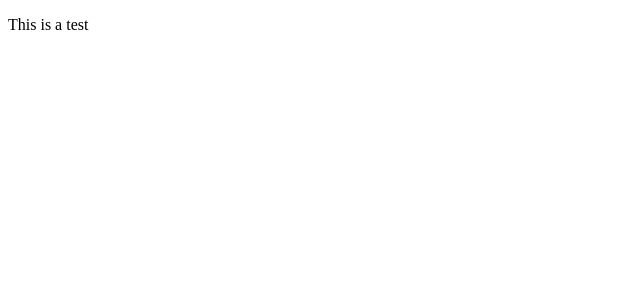
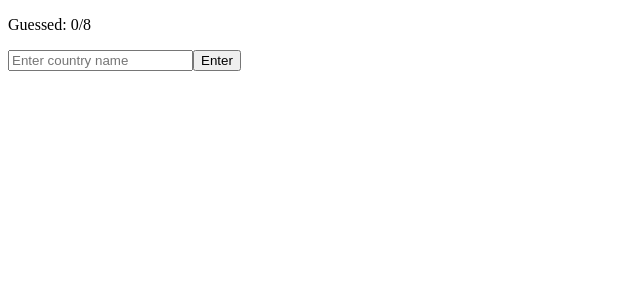
Before and after one commit to KaloyanYonov/FootballMaster, a React (Vite) app in the folder footmaster/: page /WCWinners in a window 1280 px wide. Both pictures are taken after a click on the button "Easy". Shown: the top 300 px of the page, without its empty margins (0-640 px from the left). Built offline with nearby package versions, Linux system fonts and the light colour scheme.

Commit message:
40 minutes 24/06, added simplified easy logic

```diff
--- a/footmaster/src/WC.jsx
+++ b/footmaster/src/WC.jsx
@@ -3,15 +3,43 @@ import { useState } from "react";
 export function WC() {
   const [diff, setDiff] = useState(false);
   const [mode, setMode] = useState("");
+  const [ans, setAns] = useState("");
+  const [correctGuesses, setCorrectGuesses] = useState([]);
+
+  const answers = ["Argentina", "Brazil" , "Uruguay", "Germany", "Italy", "Spain" ,"England" , "France"];
+  // years array but might replace it with a hash map (key - year , value - Country won)
+  const years = [1930,1934,1938,1950,1954,1958,1962,1966,1970,1974,1978,1982,1986,1990, 1994 , 1998, 2002,2006,2010,2014,2018,2022];
+
+  function handleGuess() {
+    const trimmedAns = ans.trim();
+    if (answers.includes(trimmedAns) && !correctGuesses.includes(trimmedAns)) {
+      setCorrectGuesses([...correctGuesses, trimmedAns]);
+    }
+    setAns("");
+  }
 
   return (
     <>
-      {!diff ? (<> <h1>Select difficulty</h1>
-          <button onClick={() => { setMode("Easy"); setDiff(true);}}>Easy</button>
-          <button onClick={() => {setMode("Hard");setDiff(true);}}>Hard</button>
+      {!diff ? (
+        <>
+          <h1>Select difficulty</h1>
+          <button onClick={() => { setMode("Easy"); setDiff(true); }}>Easy</button>
+          <button onClick={() => { setMode("Hard"); setDiff(true); }}>Hard</button>
         </>
+      ) : mode === "Easy" ? (
+        <div>
+          <p>Guessed: {correctGuesses.length}/{answers.length}</p>
+          <input
+            placeholder="Enter country name"
+            value={ans}
+            onChange={(e) => setAns(e.target.value)}
+          />
+          <button className="submit" onClick={handleGuess}>Enter</button>
+        </div>
       ) : (
-        <p>This is a test</p>
+        <div>
+          <p>Hard test</p>
+        </div>
       )}
     </>
   );
```
